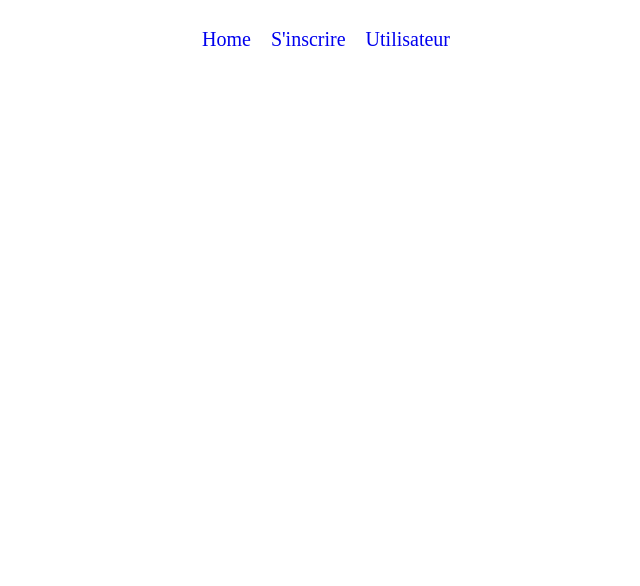
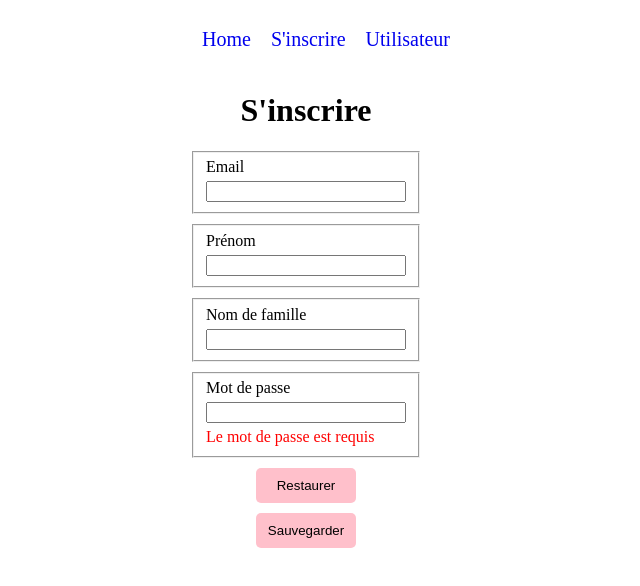
Before and after one commit to ClaireVannier/Angular-Quests, an Angular app: page /signup in a window 1280 px wide. Before the commit this address led to /. Shown: the top 586 px of the page, without its empty margins (334-974 px from the left). Built offline with nearby package versions, Linux system fonts and the light colour scheme.

Commit message:
finish quests of template driven forms

```diff
--- a/src/app/menu/menu.component.html
+++ b/src/app/menu/menu.component.html
@@ -1,7 +1,7 @@
 <nav>
   <ul>
     <li><a [routerLink]="['']">Home</a></li>
-    <li><a [routerLink]="['sign-up']">S'inscrire</a></li>
+    <li><a [routerLink]="['signup']">S'inscrire</a></li>
     <li><a [routerLink]="['user']">Utilisateur</a></li>
   </ul>
 </nav>
--- a/src/app/sign-up/sign-up.component.html
+++ /dev/null
@@ -1 +0,0 @@
-<h1>Inscription ici</h1>
--- /dev/null
+++ b/src/app/signup/signup.component.html
@@ -0,0 +1,75 @@
+
+<h1>S'inscrire</h1>
+
+<form (ngSubmit)="onSubmit(); formSubmitted=true" #signupForm="ngForm">
+  <fieldset>
+    <label for="email-signup">Email</label>
+    <input
+      id="email-signup"
+      name="email"
+      type="email"
+      [(ngModel)]="newUser.email"
+      #emailField="ngModel"
+      required
+      email
+    />
+    <div *ngIf="formSubmitted && emailField.errors">
+      <span *ngIf="emailField.errors['required']">L'email est requis</span>
+      <span *ngIf="emailField.errors['email']">L'email est invalide</span>
+    </div>
+  </fieldset>
+
+  <fieldset>
+    <label for="firstname-signup">Prénom</label>
+    <input
+      id="firstname-signup"
+      name="firstname"
+      [(ngModel)]="newUser.firstname"
+      #firstnameField="ngModel"
+      type="text"
+      required
+      minlength="3"
+      maxlength="15"
+    />
+    <div *ngIf="formSubmitted && firstnameField.errors">
+      <span *ngIf="firstnameField.errors['required']">Le prénom est requis</span>
+      <span *ngIf="firstnameField.errors['minlength']">Le prénom doit comporter au moins 3 caractères</span>
+      <span *ngIf="firstnameField.errors['maxlength']">Le prénom ne doit pas dépasser 15 caractères</span>
+    </div>
+  </fieldset>
+
+  <fieldset>
+    <label for="lastname-signup">Nom de famille</label>
+    <input
+      id="lastname-signup"
+      name="lastname"
+      [(ngModel)]="newUser.lastname"
+      #lastnameField="ngModel"
+      type="text"
+      required
+      minlength="3"
+      maxlength="15"
+    />
+    <div *ngIf="formSubmitted && lastnameField.errors">
+      <span *ngIf="lastnameField.errors['email']">Le nom de famille est requis</span>
+      <span *ngIf="lastnameField.errors['minlength']">Le nom de famille doit comporter au moins 3 caractères</span>
+      <span *ngIf="lastnameField.errors['maxlengt']">Le nom de famille ne doit pas dépasser 15 caractères</span>
+    </div>
+  </fieldset>
+
+  <fieldset>
+    <label for="password-signup">Mot de passe</label>
+    <input
+      id="password-signup"
+      name="password"
+      [(ngModel)]="newUser.password"
+      #passwordField="ngModel"
+      type="password"
+      required
+    />
+    <span *ngIf="passwordField.errors?.['required']">Le mot de passe est requis</span>
+  </fieldset>
+
+  <button type="reset" (click)="resetForm()">Restaurer</button>
+  <button type="submit">Sauvegarder</button>
+</form>
--- /dev/null
+++ b/src/app/signup/signup.component.scss
@@ -0,0 +1,33 @@
+h1 {
+  text-align: center;
+}
+
+form {
+  width: 400px;
+  margin: 0 auto;
+  display: flex;
+  flex-direction: column;
+  gap: 10px;
+
+  fieldset {
+    display: flex;
+    flex-direction: column;
+    gap: 5px;
+    width: 50%;
+    margin: auto;
+  }
+
+  span {
+    color: red;
+  }
+button {
+  width: 100px;
+  margin: 0 auto;
+  padding: 10px;
+  border: none;
+  border-radius: 5px;
+  background-color: pink;
+  color: black;
+  cursor: pointer;
+}
+}
--- /dev/null
+++ b/src/app/signup/signup.component.ts
@@ -0,0 +1,39 @@
+import { CommonModule } from '@angular/common';
+import { Component } from '@angular/core';
+import { FormsModule } from '@angular/forms';
+import { User } from '../models/user.models';
+
+@Component({
+  selector: 'app-signup',
+  standalone: true,
+  imports: [FormsModule, CommonModule],
+  templateUrl: './signup.component.html',
+  styleUrl: './signup.component.scss'
+})
+export class SignupComponent {
+
+newUser: User  = {
+  email: '',
+  firstname: '',
+  lastname: '',
+  password: '',
+};
+
+formSubmitted = false;
+
+onSubmit() {
+  if (this.formSubmitted) {
+    console.log('Le formulaire a bien été soumis', this.newUser);
+  }
+}
+
+resetForm() {
+  this.formSubmitted = false;
+  this.newUser = {
+    email: '',
+    firstname: '',
+    lastname: '',
+    password: '',
+  };
+}
+}
--- a/src/app/user-profile/user-profile.component.ts
+++ b/src/app/user-profile/user-profile.component.ts
@@ -1,5 +1,5 @@
 import { Component} from '@angular/core';
-import { User } from '../models/user.models';
+import { UserProfil } from '../models/user-profil.models';
 import { FormsModule } from '@angular/forms';
 import { CommonModule } from '@angular/common';
 
@@ -12,7 +12,7 @@ import { CommonModule } from '@angular/common';
 })
 export class UserProfileComponent{
 
- user: User = {
+ user: UserProfil = {
     name : 'Doe',
     firstName : 'John',
     age : 25,
```
Also changed, not shown: src/app/app.component.ts (+17 -10 lines), src/app/app.routes.ts (+4 -4 lines), src/app/models/user-profil.models.ts (added, +7 -0 lines), src/app/models/user.models.ts (+4 -5 lines), src/app/sign-up/sign-up.component.ts (deleted, +0 -12 lines), src/app/sign-up/sign-up.component.scss (deleted), 1 other file (tests, documents, lock files or other folders).
